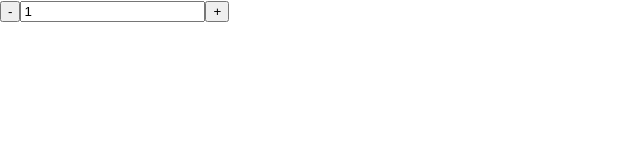
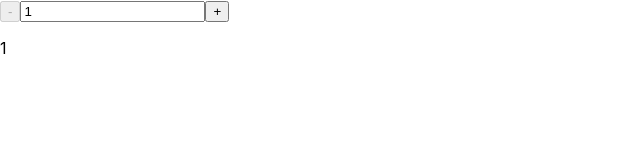
Before and after one commit to nataliia-stepanenko/HW29, a React (Create React App) app: page / in a window 1280 px wide. Shown: the top 160 px of the page, without its empty margins (0-640 px from the left). Built offline with nearby package versions, Linux system fonts and the light colour scheme; the HTML template or start-up script is replaced by a standard one.

Commit message:
Made count an input value, added handleInputChange and isDisabled

```diff
--- a/src/components/Counter.js
+++ b/src/components/Counter.js
@@ -1,13 +1,22 @@
 import useCounter from "../hooks/useCounter";
 
+import { useState } from "react";
+
 const Counter = () => {
-    const {count, setCount, increment, decrement, reset,} = useCounter(1);
+    const {count, setCount, increment, decrement,} = useCounter(1);
+    const [isDisabled, setDisabled] = useState(true);
+
+    const handleInputChange = (event) => {
+        setCount(+event.target.value);
+        setDisabled(false);
+    };
 
     return(
         <div>
-            <button onClick={decrement}>-</button>
-            <input type="number" value={count}></input>
+            <button onClick={decrement} disabled={isDisabled}>-</button>
+            <input type="number" onInput={handleInputChange} value={count}></input>
             <button onClick={increment}>+</button>
+            <p>{count}</p>
         </div>
     )
 };
```
